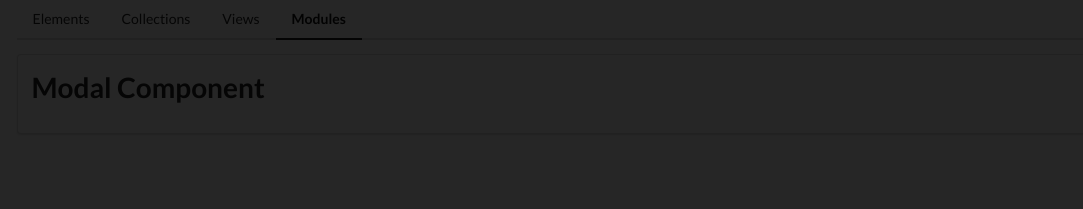
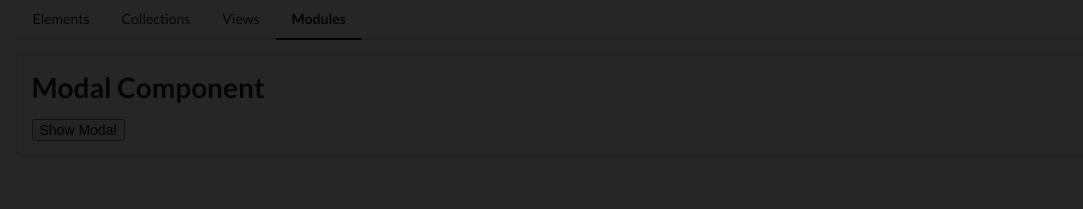
Before and after one commit to davidjbaker1994/TheModernAngularBootcamp, an Angular app in the folder comps/: page /mods in a window 1280 px wide. Shown: the top 209 px of the page, without its empty margins (60-1143 px from the left). Built offline with nearby package versions, Linux system fonts and the light colour scheme.

Commit message:
142. Hiding the Modal with NgOnDestroy

```diff
--- a/comps/src/app/mods/modal/modal.component.ts
+++ b/comps/src/app/mods/modal/modal.component.ts
@@ -14,4 +14,8 @@ export class ModalComponent implements OnInit {
     document.body.appendChild(this.el.nativeElement);
   }
 
+  ngOnDestroy() {
+    this.el.nativeElement.remove();
+  }
+
 }
--- a/comps/src/app/mods/mods-home/mods-home.component.html
+++ b/comps/src/app/mods/mods-home/mods-home.component.html
@@ -1,2 +1,3 @@
 <app-divider>Modal Component</app-divider>
+<button (click)="onClick()">Show Modal</button>
 <app-modal></app-modal>
--- a/comps/src/app/mods/mods-home/mods-home.component.ts
+++ b/comps/src/app/mods/mods-home/mods-home.component.ts
@@ -6,10 +6,15 @@ import { Component, OnInit } from '@angular/core';
   styleUrls: ['./mods-home.component.css']
 })
 export class ModsHomeComponent implements OnInit {
+  modalOpen = false;
 
   constructor() { }
 
   ngOnInit(): void {
   }
 
+  onClick() {
+    this.modalOpen = !this.modalOpen;
+  }
+
 }
```
